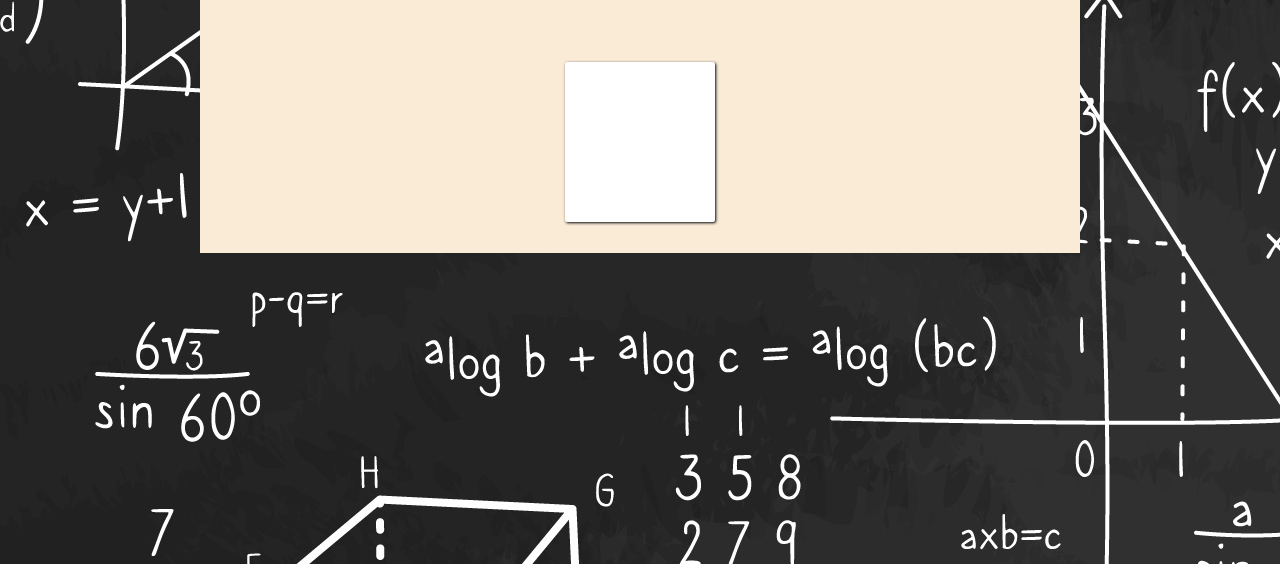
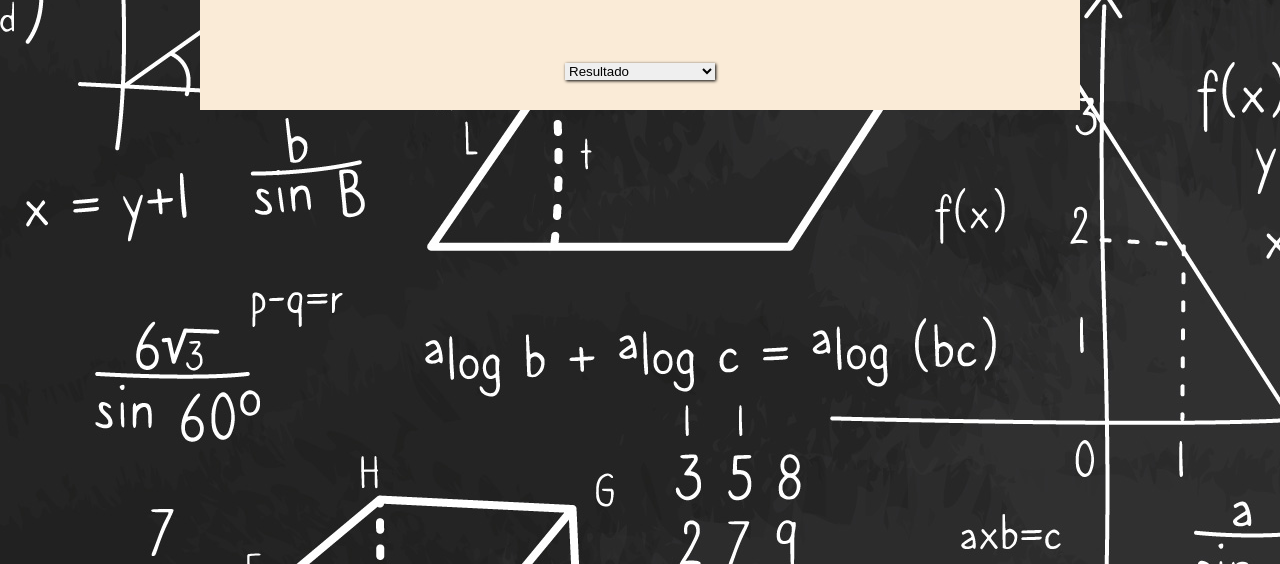
Before and after one commit to Cleiss/Multiplication-Table, a plain HTML site: page index.html in a window 1280 px wide. Shown: the part 236-800 px from the top of the page. Drawn offline with Linux system fonts and the light colour scheme.

Commit message:
Update index.html

```diff
--- a/index.html
+++ b/index.html
@@ -17,9 +17,11 @@
         </section>
 
         <section>
-            <div><select class="res" name="res" id="res" size="10">
-                <option class="opt" value=""></option>
-            </select></div>
+            <div>
+                <select class="res" name="res" id="res">
+                    <option value="">Resultado</option>
+                </select>
+            </div>
         </section>
     </main>
 
```
